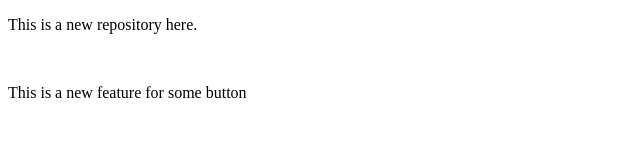
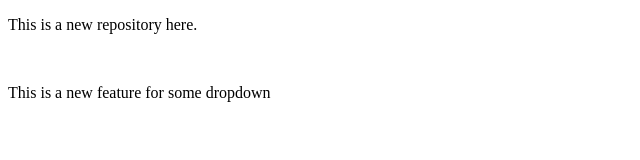
Before and after one commit to dshreyas255/localRepo, a plain HTML site: page index.html in a window 1280 px wide. Shown: the full height of the page, 0-640 px from the left. Drawn offline with Linux system fonts and the light colour scheme.

Commit message:
Added dropdown feature

```diff
--- a/index.html
+++ b/index.html
@@ -9,7 +9,7 @@
 
     <p>This is a new repository here.</p>
     <br>
-    <p>This is a new feature for some button</p>
+    <p>This is a new feature for some dropdown</p>
     <br>
 
 </body>
```
